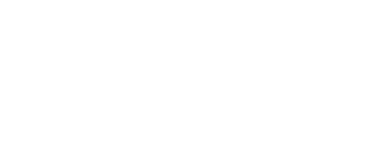
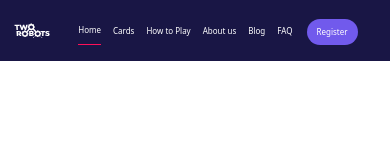
Before and after one commit to mahzzaa/twoRobots, a website: page index.html in a window 390 px wide. Drawn offline with nearby package versions, Linux system fonts and the light colour scheme.

Commit message:
navbar fixed "but it has to fix in ipad mini size"

```diff
--- a/index.html
+++ b/index.html
@@ -1,5 +1,6 @@
 <!DOCTYPE html>
 <html lang="en">
+
 <head>
     <meta charset="UTF-8">
     <meta name="viewport" content="width=device-width, initial-scale=1.0">
@@ -10,9 +11,37 @@
     <script src="https://cdn.tailwindcss.com"></script>
     <script src="script.js"></script>
 </head>
+
 <body>
     <!-- navbar -->
+    <nav class="bg-[#191645] flex items-center justify-center text-white py-4 w-full fixed">
+        <!-- icon -->
+        <div id="icon-div" class="w-1/3 ">
+            <img id="icon" class="w-28 pl-8" src="./img/icon.svg" alt="">
+        </div>
 
+        <!-- right nav -->
+        <div class="right-nav flex items-end justify-center ">
+            <!-- items -->
+            <ul class="flex items-center justify-between text-xs">
+                <li class="mx-4 py-1.5 active">Home</li>
+                <li class="mx-4 py-1.5">Cards</li>
+                <li class="mx-4 py-1.5">How to Play</li>
+                <li class="mx-4 py-1.5">About us</li>
+                <li class="mx-4 py-1.5">Blog</li>
+                <li class="mx-4 py-1.5">FAQ</li>
+            </ul>
+
+            <!-- button -->
+
+            <button class="bg-[#715aec] rounded rounded-full ml-6 px-6 py-1.5 text-xs ">
+                Register
+            </button>
+        </div>
+
+
+
+    </nav>
     <!-- header -->
 
     <!-- about -->
@@ -23,4 +52,5 @@
 
     <!-- footer -->
 </body>
+
 </html>
--- a/script.js
+++ b/script.js
@@ -0,0 +1,4 @@
+document.addEventListener('DOMContentLoaded',()=>{
+
+
+});
--- a/style.css
+++ b/style.css
@@ -0,0 +1,71 @@
+.active {
+  border-bottom: 3px solid;
+  border-color: #fe0f58;
+}
+
+/* w-768 */
+@media (max-width: 768px) {
+nav{
+    width: 100%;
+    padding-right: 10px;
+    padding-left: 10px;
+    display: flex;
+    align-items: center;
+    justify-content: center;
+}
+ #icon-div{
+    width: auto;
+    margin-right: 10px;
+ }
+
+ #icon{
+    width: 50px;
+    padding-left: 4px;
+ }
+ .right-nav{
+    display: flex;
+    align-items: center;
+    justify-content: space-around;
+    padding-right: 10px;
+    margin-right: 12px;
+    margin-left: 12px;
+    width: 100%;
+ }
+
+ .right-nav ul{
+    display: flex;
+    align-items: center;
+    justify-content: center;
+ }
+
+ .right-nav ul li{
+    font-size: 8px;
+    margin-right: 6px;
+    margin-left: 6px;
+    display: flex;
+    align-items: center;
+    justify-content: center;
+
+ }
+
+ .right-nav ul li .active{
+    padding-bottom: 0px;
+ }
+
+ .active {
+    border-bottom: 1px solid;
+    border-color: #fe0f58;
+    padding-bottom: 4.5px;
+  }
+
+ .right-nav button{
+    font-size: 8px;
+    margin-left: 8px;
+    padding-right: 10px;
+    padding-left: 10px;
+    padding-top: 5px;
+    padding-bottom: 5px;
+ }
+
+
+}
```
Also changed, not shown: package.json (added, +8 -0 lines), 1 other file.
